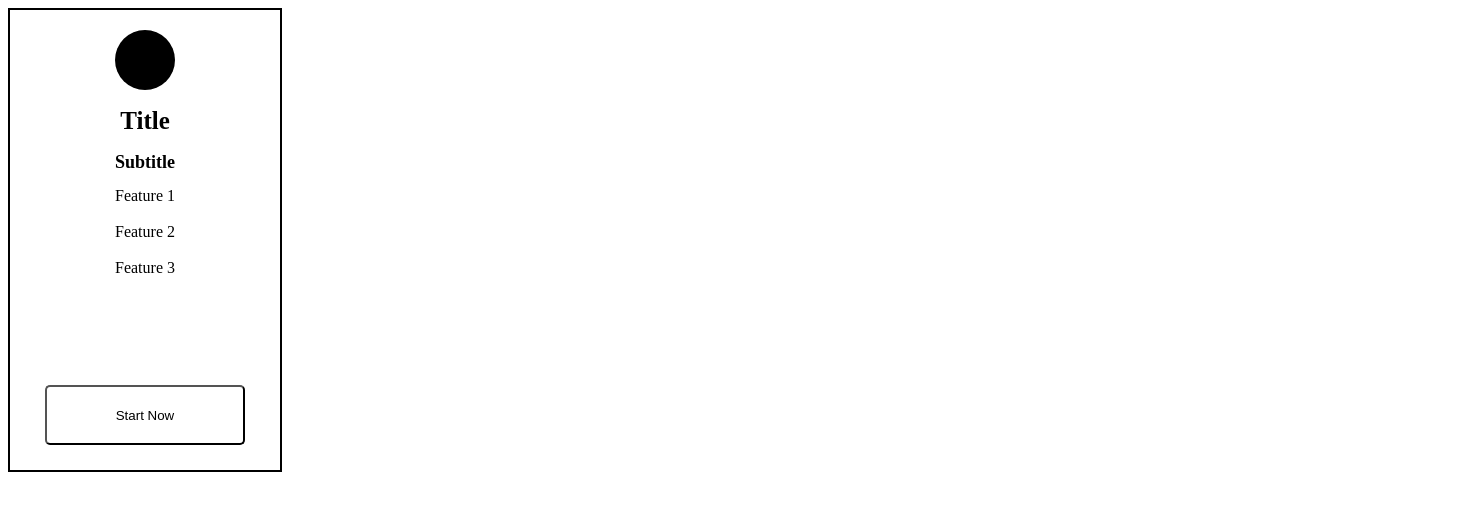
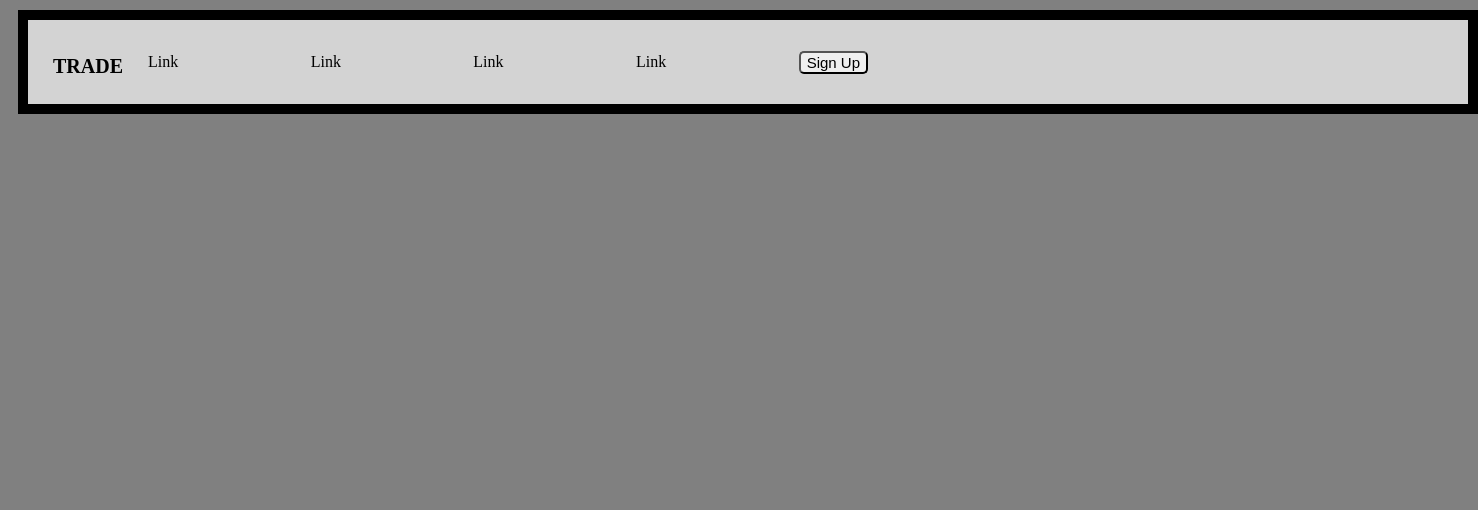
Before and after one commit to tashoip/HTML-CSS-practice-lab, a plain HTML site: page index.html in a window 1280 px wide. Shown: the whole page, 1478 px wide, since content can reach past the window. Drawn offline with Linux system fonts and the light colour scheme.

Commit message:
project 2 loading

```diff
--- a/css/style.css
+++ b/css/style.css
@@ -1,4 +1,5 @@
-body {
+/* ================================box style=========================== */
+/* body {
   width: 270px;
   height: 420px;
   top: 191px;
@@ -40,4 +41,49 @@ article {
 }
 footer {
   text-align: center;
+} */
+
+
+/* ===================================Navigation style================================ */
+
+.nav-trade {
+    display: flex;
+    flex-direction: row;
+    align-items: left;
+    border: 10px solid black;
+    background-color: lightgray;
+    flex-wrap: no wrap;
+    width: 1440px;
+    height: 64px;
+    padding-top: 10px;
+    padding-bottom: 10px;
+    margin: 10px;
 }
+.grouping {
+  text-align: left;
+  font-size: 20px;
+  display: flex;
+  justify-content: left;
+  flex-direction: row;
+  margin: 10px;
+  padding: 15px;
+}
+button {
+  font-size: 15px;
+  border-radius: 5px;
+  align-items: right;
+}
+body{
+  background-color: gray;
+  align-items: right;
+}
+.inner-nav {
+  display: flex;
+  flex-direction: center;
+  justify-content: space-between;
+  width: 50%;
+  align-items: center;
+}
+.nav-link {
+
+}
--- a/index.html
+++ b/index.html
@@ -1,4 +1,5 @@
-<!DOCTYPE html>
+<!-- ===================================Box Example================================= -->
+<!-- <!DOCTYPE html>
 <html lang="en">
   <head>
     <meta charset="UTF-8" />
@@ -35,4 +36,30 @@
         </button>
       </footer>
   </body>
+</html> -->
+
+<!-- ==============================Navigation Example============================== -->
+
+<!DOCTYPE html>
+<html lang="en">
+  <head>
+    <meta charset="UTF-8" />
+    <meta name="viewport" content="width=device-width, initial-scale=1.0" />
+    <link rel="stylesheet" href="./css/style.css" />
+    <title>Navigation</title>
+  </head>
+  <body>
+    <nav class="nav-trade">
+      <div>
+        <h1 class="grouping">TRADE</h1>
+      </div>
+      <div class="inner-nav">
+        <div class="nav-link">Link</div>
+        <div class="nav-link">Link</div>
+        <div class="nav-link">Link</div>
+        <div class="nav-link">Link</div>
+        <button>Sign Up</button>
+      </div>
+    </nav>
+  </body>
 </html>
```
